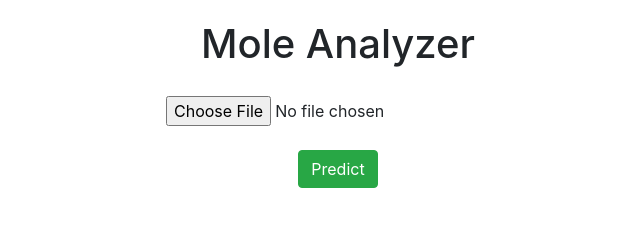
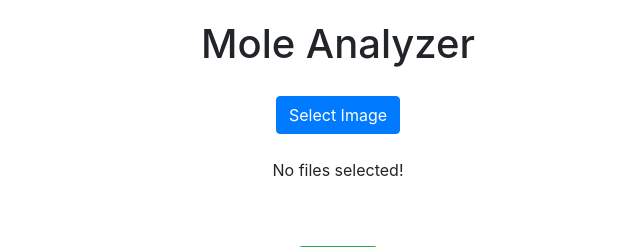
Before and after one commit to frieeze/moles-analyzer, a Flask app: page / in a window 1280 px wide. Shown: the part 43-290 px from the top of the page, without its empty margins (302-942 px from the left). Run offline with Flask 2, Linux system fonts and the light colour scheme; parts of the project's set-up code (start-up, migrations or seed data) failed here and were passed over; some libraries are stand-ins or nearby versions.

Commit message:
image preview

```diff
--- a/templates/index.html
+++ b/templates/index.html
@@ -26,10 +26,18 @@
     <div class="row">
       <div class="col">
         <form method=post enctype=multipart/form-data>
-          <input type=file name=image>
+          <!--<input type=file name=image>-->
+          <input type=file name=image id=fileElem accept=image/* style=display:none>
+          <btn href="#" class="btn btn-primary" id="fileSelect">Select Image</btn>
+          <br>
+          <br>
+          <div id="fileList">
+            <p>No files selected!</p>
+          </div>
           <br><br>
           <input type=submit value=Predict class="btn btn-success">
         </form>
+
       </div>
     </div>
 
@@ -47,3 +55,35 @@
 </body>
 
 </html>
+
+<script>
+  const fileSelect = document.getElementById("fileSelect"),
+    fileElem = document.getElementById("fileElem"),
+    fileList = document.getElementById("fileList");
+
+  fileSelect.addEventListener("click", function (e) {
+    if (fileElem) {
+      fileElem.click();
+    }
+    e.preventDefault(); // prevent navigation to "#"
+  }, false);
+
+  fileElem.addEventListener("change", handleFiles, false);
+
+  function handleFiles() {
+    console.log(this.files)
+    if (!this.files.length) {
+      fileList.innerHTML = "<p>No files selected!</p>";
+    } else {
+      fileList.innerHTML = "";
+
+      const img = document.createElement("img");
+      img.src = URL.createObjectURL(this.files[0]);
+      img.height = 120;
+      img.onload = function () {
+        URL.revokeObjectURL(this.src);
+      }
+      fileList.appendChild(img);
+    }
+  }
+</script>
```
